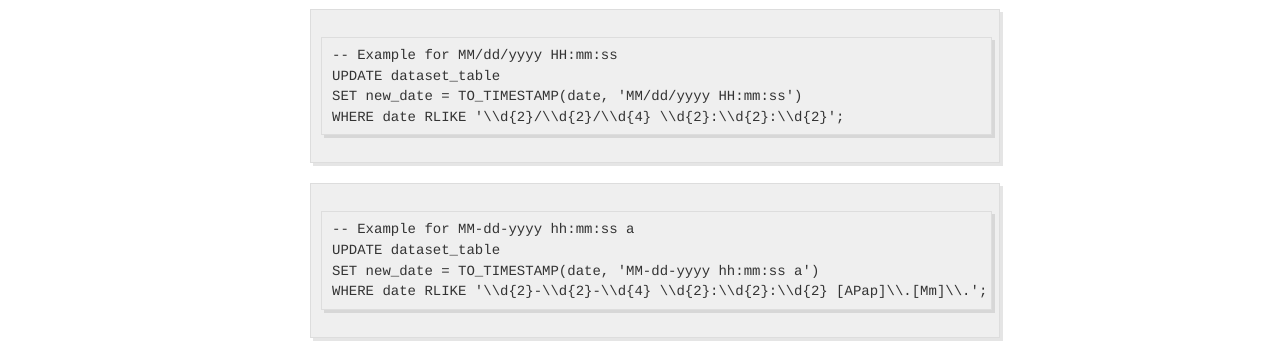
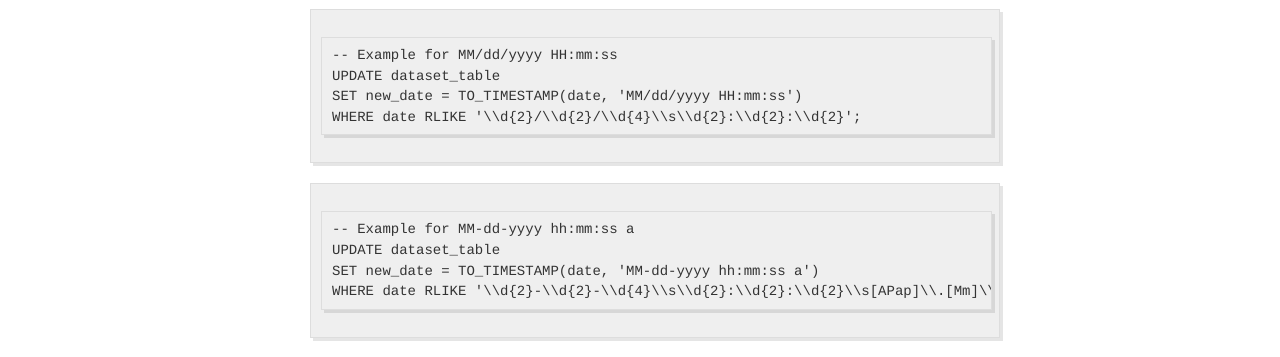
Before and after one commit to noahtjkim/noahtjkim.github.io, a Jekyll site: the page built from _posts/2024-07-31-Handling-Date-Format.md, in a window 1280 px wide. Shown: the part 1127-1484 px from the top of the page. Built offline with Jekyll 4.4.1, drawn with Linux system fonts in a browser that asks for light colours.

````diff
--- a/_posts/2024-07-31-Handling-Date-Format.md
+++ b/_posts/2024-07-31-Handling-Date-Format.md
@@ -45,13 +45,13 @@ ADD COLUMN new_date TIMESTAMP;
 -- Example for MM/dd/yyyy HH:mm:ss
 UPDATE dataset_table
 SET new_date = TO_TIMESTAMP(date, 'MM/dd/yyyy HH:mm:ss')
-WHERE date RLIKE '\\d{2}/\\d{2}/\\d{4} \\d{2}:\\d{2}:\\d{2}';
+WHERE date RLIKE '\\d{2}/\\d{2}/\\d{4}\\s\\d{2}:\\d{2}:\\d{2}';
 ```
 ```
 -- Example for MM-dd-yyyy hh:mm:ss a
 UPDATE dataset_table
 SET new_date = TO_TIMESTAMP(date, 'MM-dd-yyyy hh:mm:ss a')
-WHERE date RLIKE '\\d{2}-\\d{2}-\\d{4} \\d{2}:\\d{2}:\\d{2} [APap]\\.[Mm]\\.';
+WHERE date RLIKE '\\d{2}-\\d{2}-\\d{4}\\s\\d{2}:\\d{2}:\\d{2}\\s[APap]\\.[Mm]\\.';
 ```
 ```
 -- Example for MMM dd yyyy HH:mm:ss
````
